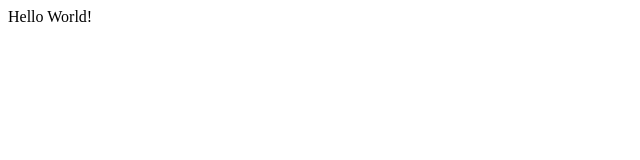
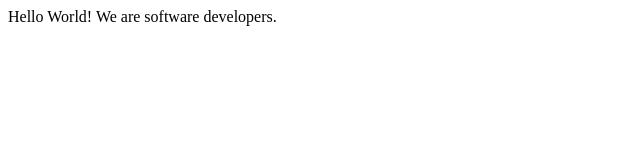
Before and after one commit to adelaykay/microverse, a plain HTML site: page index.html in a window 1280 px wide. Shown: the whole page, without its empty margins (0-640 px from the left). Drawn offline with Linux system fonts and the light colour scheme.

Commit message:
Second commit

```diff
--- a/index.html
+++ b/index.html
@@ -7,7 +7,7 @@
   </head>
 
   <body>
-    Hello World!
+    Hello World! We are software developers.
     <script src="https://cdn.freecodecamp.org/testable-projects-fcc/v1/bundle.js"></script>
 
     <!--
```
